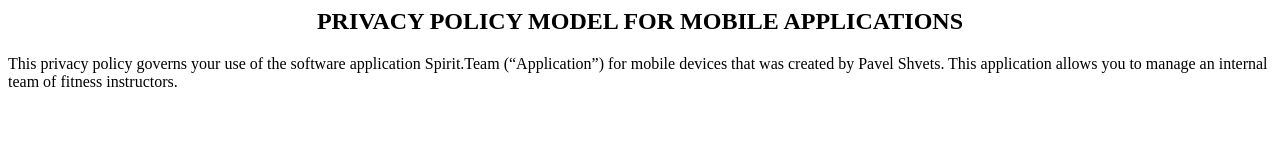
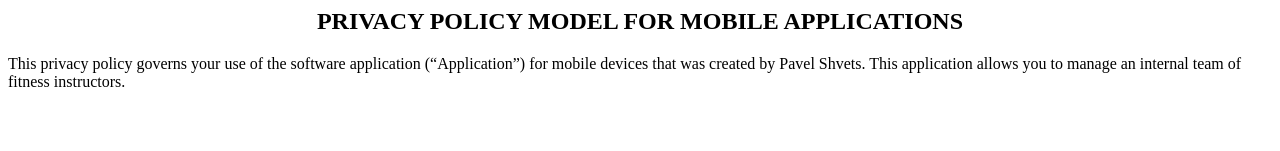
Before and after one commit to PavelShvets-dev/PavelShvets-dev.github.io, a plain HTML site: page index.html in a window 1280 px wide. Shown: the top 151 px of the page. Drawn offline with Linux system fonts and the light colour scheme.

Commit message:
Update index.html

```diff
--- a/index.html
+++ b/index.html
@@ -1,6 +1,6 @@
 <h2 style="text-align: center;">PRIVACY POLICY MODEL FOR MOBILE APPLICATIONS</h2>
 <p></p>
-<p>This privacy policy governs your use of the software application Spirit.Team (“Application”) for mobile devices that was created by Pavel Shvets. This application allows you to manage an internal team of fitness instructors.</p>
+<p>This privacy policy governs your use of the software application (“Application”) for mobile devices that was created by Pavel Shvets. This application allows you to manage an internal team of fitness instructors.</p>
 <h4>&nbsp;</h4>
 <h4>What information does the Application obtain and how is it used?</h4>
 <p>The application uses your first name, last name and email to register and receive data from the database corresponding to a specific account.</p>
```
